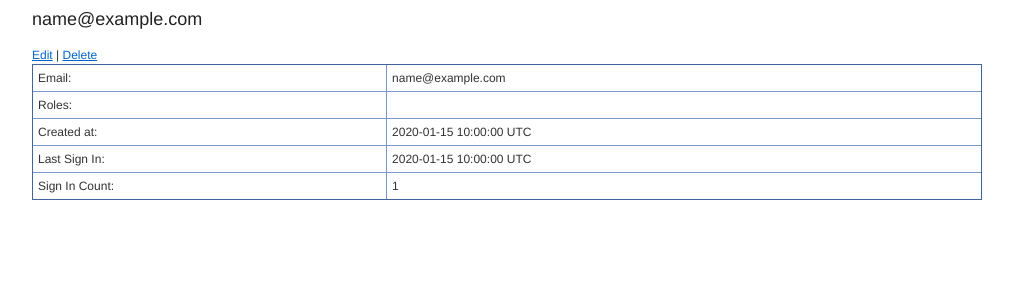
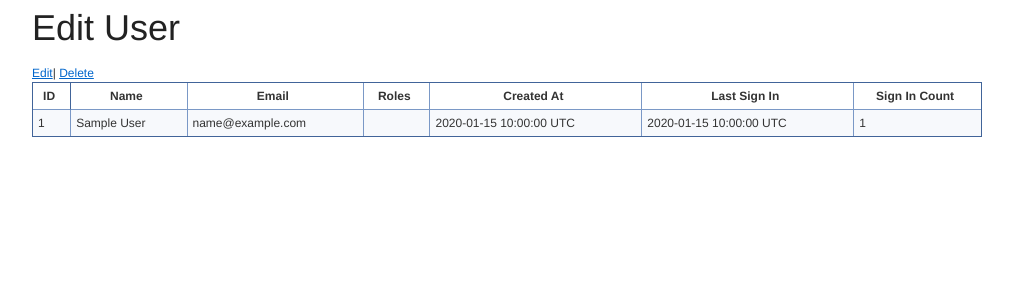
Before and after one commit to Bnei-Baruch/kmedia, a Rails app: page /admin/users/1 in a window 1280 px wide. Shown: the part 51-351 px from the top of the page, without its empty margins (133-1146 px from the left). Run offline with Rails 7, Linux system fonts and the light colour scheme; a user stored in the database is signed in; tables that the repository leaves empty hold one stand-in row (values such as "Sample post"); data that the repository does not hold is empty; parts of the project's set-up code (start-up, migrations or seed data) failed here and were passed over; some libraries are stand-ins or nearby versions.

Commit message:
Add user's first and last names

```diff
--- a/app/controllers/admin/users_controller.rb
+++ b/app/controllers/admin/users_controller.rb
@@ -75,6 +75,7 @@
 
     if @user.errors[:base].empty?
       @user.send(:attributes=, params[:user], false)
+      @user.save
       redirect_to admin_user_path(@user), :notice => "Your account has been updated"
     else
       render :action => 'edit'
--- a/app/models/user.rb
+++ b/app/models/user.rb
@@ -5,7 +5,7 @@
          :recoverable, :rememberable, :trackable, :validatable
 
   # Setup accessible (or protected) attributes for your model
-  attr_accessible :email, :password, :password_confirmation, :remember_me
+  attr_accessible :email, :password, :password_confirmation, :remember_me, :first_name, :last_name
 
   has_and_belongs_to_many :roles, :uniq => true
 
--- a/app/views/admin/users/_user_fields.html.haml
+++ b/app/views/admin/users/_user_fields.html.haml
@@ -1,3 +1,6 @@
+= f.input :first_name
+= f.input :last_name
+
 = f.input :email
 - if can? :read, Role
   = f.association :roles
--- a/app/views/admin/users/index.html.haml
+++ b/app/views/admin/users/index.html.haml
@@ -8,12 +8,14 @@
   %thead
     %tr
       %th ID
+      %th Name
       %th Email
       %th Roles
       %th(colspan=3) Actions
   - @users.each do |u|
     %tr(class="#{cycle('odd', 'even')}")
       %td= u.id
+      %td= "#{u.first_name} #{u.last_name}"
       %td= u.email
       %td.small= u.roles.collect{|r| r.name}.join(', ')
       %td
--- a/app/views/admin/users/show.html.erb
+++ /dev/null
@@ -1,34 +0,0 @@
-<h3><%= @user.email %></h3>
-
-<%= link_to_if can?(:update, @user), "Edit", edit_admin_user_path(@user) do %>
-    <div class='unable'>Edit</div>
-<%- end %>
- |
-<%= link_to_if can?(:delete, @user), "Delete", admin_user_path(@user), :confirm => "Are you sure?", :method => :delete do %>
-    <div class='unable'>Delete</div>
-<%- end %>
-
-<table class="one-column-emphasis">
-<tbody>
-	<tr>
-		<td class="oce-first">Email:</td>
-		<td><%= @user.email %></td>
-	</tr>
-	<tr>
-		<td class="oce-first">Roles:</td>
-		<td><%= @user.roles.collect{|r| r.name}.join(', ') %></td>
-	</tr>
-    <tr>
-        <td class="oce-first">Created at:</td>
-        <td><%= @user.created_at %></td>
-    </tr>
-    <tr>
-        <td class="oce-first">Last Sign In:</td>
-        <td><%= @user.last_sign_in_at %></td>
-    </tr>
-    <tr>
-        <td class="oce-first">Sign In Count:</td>
-        <td><%= @user.sign_in_count %></td>
-    </tr>
-</tbody>
-</table>
--- /dev/null
+++ b/app/views/admin/users/show.html.haml
@@ -0,0 +1,24 @@
+- title 'Edit User'
+
+= link_to_if can?(:update, @user), "Edit", edit_admin_user_path(@user) do
+  .unable Edit
+|
+= link_to_if can?(:delete, @user), "Delete", admin_user_path(@user), :confirm => "Are you sure?", :method => :delete do
+  .unable Delete
+%table.admin_table.bp
+  %tr
+    %th ID
+    %th Name
+    %th Email
+    %th Roles
+    %th Created At
+    %th Last Sign In
+    %th Sign In Count
+  %tr(class="#{cycle('odd', 'even')}")
+    %td= @user.id
+    %td= "#{@user.first_name} #{@user.last_name}"
+    %td= @user.email
+    %td.small= @user.roles.collect{|r| r.name}.join(', ')
+    %td= @user.created_at
+    %td= @user.last_sign_in_at
+    %td= @user.sign_in_count
```
Also changed, not shown: db/migrate/20110413070403_add_fields_to_user.rb (added, +11 -0 lines), db/schema.rb.
